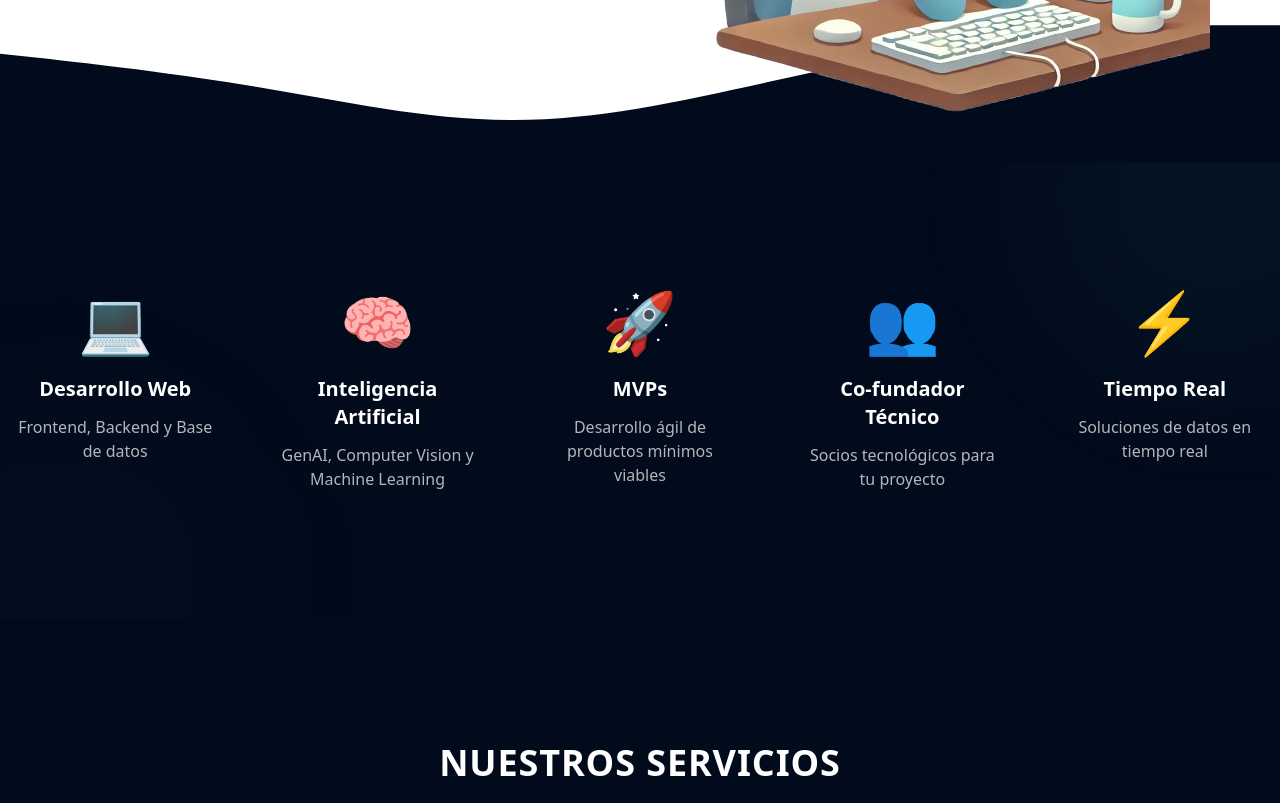
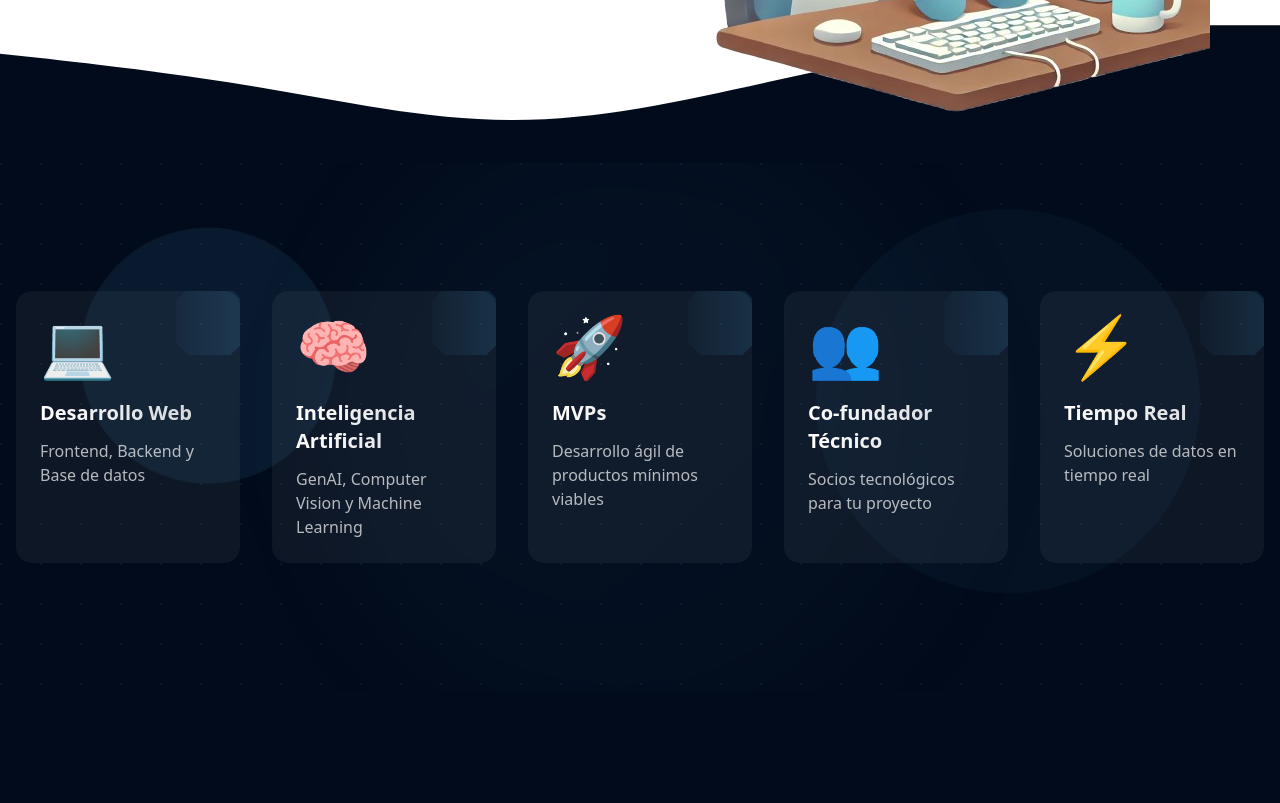
Before and after one commit to cofoundy/landing-page, an Astro site: page / in a window 1280 px wide. Shown: the part 437-1240 px from the top of the page. Built offline with nearby package versions, Linux system fonts and the light colour scheme; Astro itself is replaced by a stand-in of ours.

```diff
--- a/src/components/Features.astro
+++ b/src/components/Features.astro
@@ -28,60 +28,99 @@
 ];
 ---
 
-<section class="relative bg-dark py-32">
-  <!-- Decorative elements -->
+<section class="relative bg-dark py-32 overflow-hidden">
+  <!-- Animated background grid -->
+  <div class="absolute inset-0" style="background-image: radial-gradient(circle at 1px 1px, rgba(70, 160, 208, 0.1) 1px, transparent 0); background-size: 40px 40px;"></div>
+
+  <!-- Floating shapes -->
   <div class="absolute inset-0 overflow-hidden">
-    <div
-      class="absolute -top-40 -right-32 w-96 h-96 bg-primary/5 rounded-full blur-3xl"
-    >
-    </div>
-    <div
-      class="absolute -bottom-40 -left-32 w-96 h-96 bg-secondary/5 rounded-full blur-3xl"
-    >
-    </div>
+    <div class="absolute top-20 left-20 w-64 h-64 bg-primary/10 rounded-full mix-blend-screen animate-float"></div>
+    <div class="absolute bottom-20 right-20 w-96 h-96 bg-secondary/10 rounded-full mix-blend-screen animate-float-delayed"></div>
+    <div class="absolute top-1/2 left-1/2 -translate-x-1/2 -translate-y-1/2 w-[600px] h-[600px] bg-gradient-to-br from-primary/5 to-secondary/5 rounded-full blur-3xl"></div>
   </div>
 
   <div class="container relative mx-auto px-4">
-    <div class="grid gap-16 lg:grid-cols-5">
-      {
-        features.map((feature, index) => (
+    <!-- Features grid with staggered animation -->
+    <div class="grid grid-cols-1 md:grid-cols-3 lg:grid-cols-5 gap-8">
+      {features.map((feature, index) => (
         <div
-            class="group relative flex flex-col items-center text-center"
-            style={`animation-delay: ${index * 100}ms`}
+          class="group relative"
+          style={`animation-delay: ${index * 150}ms`}
         >
-            <div class="mb-6 relative">
-              <div class="absolute inset-0 bg-gradient-to-br from-primary/20 to-secondary/20 rounded-full blur-xl scale-150 opacity-0 group-hover:opacity-100 transition-all duration-500" />
-              <div class="relative text-6xl transform group-hover:scale-110 transition-transform duration-300">
+          <div class="relative bg-white/5 backdrop-blur-lg rounded-2xl p-6 h-full transform transition-all duration-500 hover:scale-105 hover:rotate-2">
+            <!-- Hover glow effect -->
+            <div class="absolute inset-0 bg-gradient-to-br from-primary/20 to-secondary/20 rounded-2xl opacity-0 group-hover:opacity-100 blur-xl transition-opacity duration-500"></div>
+
+            <!-- Card content -->
+            <div class="relative z-10">
+              <div class="mb-6 text-6xl transform group-hover:scale-110 transition-transform duration-300 group-hover:rotate-12">
                 {feature.icon}
               </div>
-            </div>
-            <h3 class="mb-3 text-xl font-bold text-white group-hover:text-primary transition-colors duration-300">
+              <h3 class="text-xl font-bold bg-gradient-to-r from-white to-white/80 bg-clip-text text-transparent mb-3">
                 {feature.title}
               </h3>
               <p class="text-white/70 group-hover:text-white/90 transition-colors duration-300">
                 {feature.description}
               </p>
             </div>
-        ))
-      }
+
+            <!-- Decorative corner -->
+            <div class="absolute top-0 right-0 w-16 h-16 overflow-hidden">
+              <div class="absolute top-0 right-0 w-[120%] h-[120%] bg-gradient-to-bl from-primary/20 to-transparent transform rotate-45 translate-x-2 -translate-y-2"></div>
+            </div>
+          </div>
+        </div>
+      ))}
     </div>
   </div>
 </section>
 
 <style>
+  @keyframes float {
+    0%, 100% {
+      transform: translateY(0) rotate(0);
+    }
+    50% {
+      transform: translateY(-20px) rotate(5deg);
+    }
+  }
+
+  @keyframes floatDelayed {
+    0%, 100% {
+      transform: translateY(0) rotate(0);
+    }
+    50% {
+      transform: translateY(-30px) rotate(-5deg);
+    }
+  }
+
   @keyframes fadeInUp {
     from {
       opacity: 0;
-      transform: translateY(20px);
+      transform: translateY(30px) scale(0.9);
     }
     to {
       opacity: 1;
-      transform: translateY(0);
+      transform: translateY(0) scale(1);
     }
   }
 
+  .animate-float {
+    animation: float 15s ease-in-out infinite;
+  }
+
+  .animate-float-delayed {
+    animation: floatDelayed 18s ease-in-out infinite;
+  }
+
   .grid > div {
-    animation: fadeInUp 0.5s ease-out forwards;
+    animation: fadeInUp 0.8s cubic-bezier(0.16, 1, 0.3, 1) forwards;
     opacity: 0;
   }
+
+  /* Hover states */
+  .group:hover .bg-gradient-to-br {
+    --tw-gradient-from: rgba(70, 160, 208, 0.3);
+    --tw-gradient-to: rgba(35, 67, 95, 0.3);
+  }
 </style>
```
Lines whose indentation alone changed are shown as unchanged.
